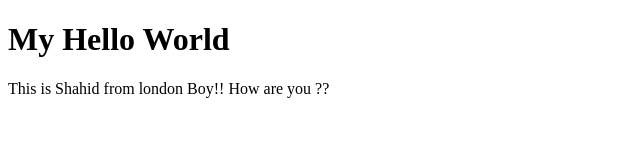
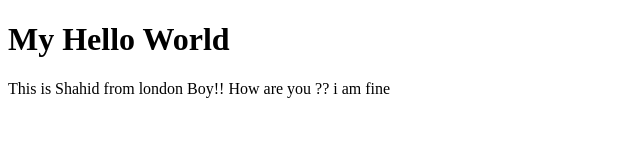
Before and after one commit to osamajavaid92/shahid-cheetah, a plain HTML site: page index.html in a window 1280 px wide. Shown: the full height of the page, 0-640 px from the left. Drawn offline with Linux system fonts and the light colour scheme.

Commit message:
Update index.html

```diff
--- a/index.html
+++ b/index.html
@@ -4,7 +4,7 @@
 
 <h1>My Hello World </h1>
 
-<p>This is Shahid from london Boy!!    How are you ??</p>
+<p>This is Shahid from london Boy!!    How are you ??    i am fine</p>
 
 </body>
 </html>
```
